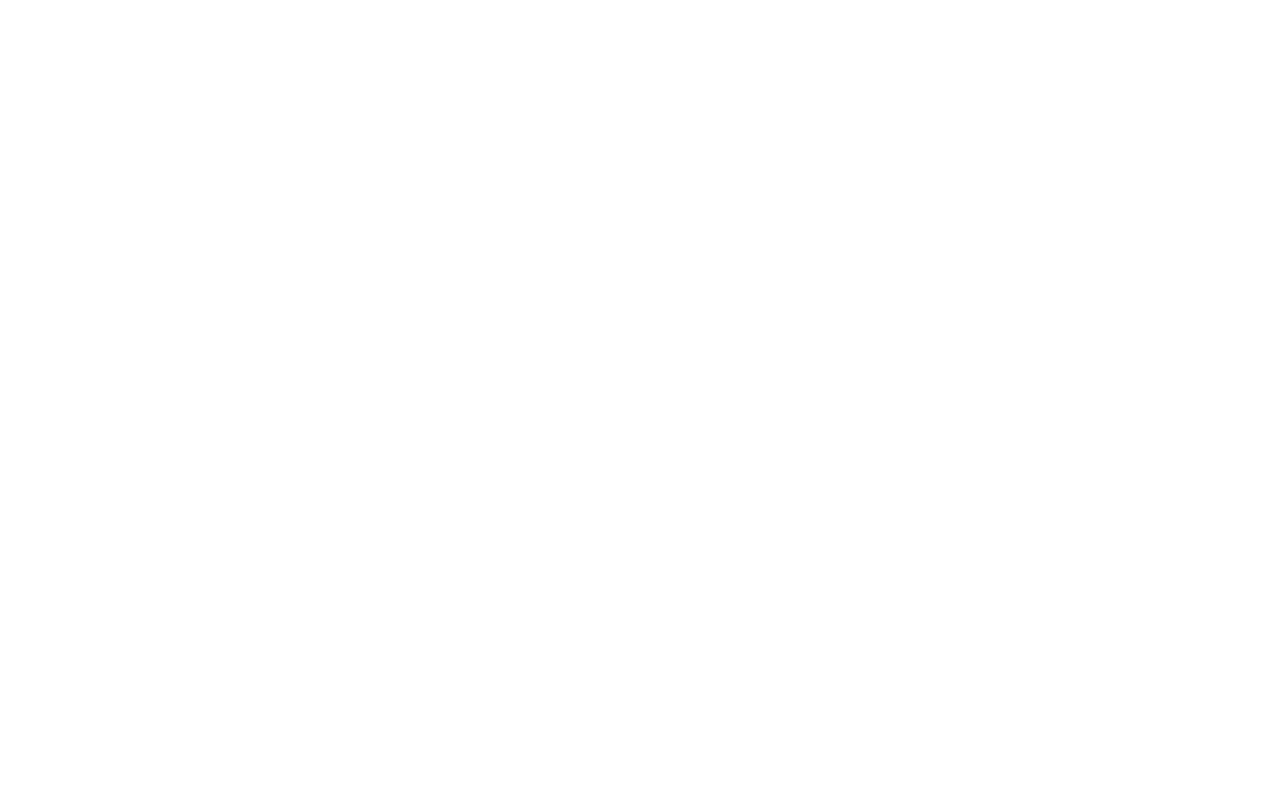
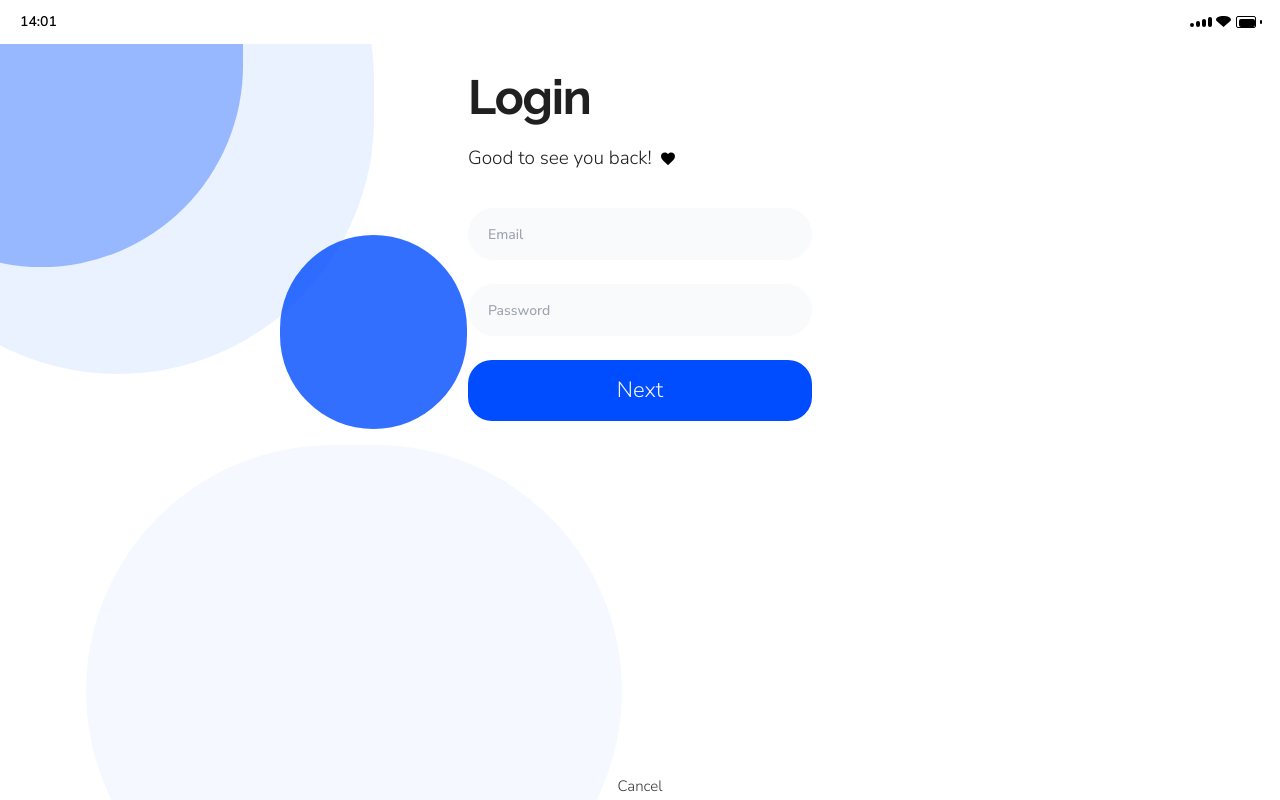
Before and after one commit to ubuntutester202/wechat-shop, a React (Vite) app: page /auth/login in a window 1280 px wide. Before the commit this address had no page. Built offline with nearby package versions, Linux system fonts and the light colour scheme.

Commit message:
feat: 完成用户登录页面的设计与实现，更新路由配置，优化用户注册页面的跳转逻辑，增强文档内容以包含新页面的详细解析。

```diff
--- a/src/App.tsx
+++ b/src/App.tsx
@@ -2,6 +2,7 @@ import React from "react";
 import { Routes, Route } from "react-router-dom";
 import WelcomePage from "./pages/onboarding/WelcomePage";
 import CreateAccountPage from "./pages/auth/CreateAccountPage";
+import LoginPage from "./pages/auth/LoginPage";
 
 function App() {
   return (
@@ -10,6 +11,7 @@ function App() {
         <Route path="/" element={<WelcomePage />} />
         <Route path="/welcome" element={<WelcomePage />} />
         <Route path="/auth/register" element={<CreateAccountPage />} />
+        <Route path="/auth/login" element={<LoginPage />} />
       </Routes>
     </div>
   );
--- a/src/pages/auth/CreateAccountPage.tsx
+++ b/src/pages/auth/CreateAccountPage.tsx
@@ -17,9 +17,6 @@ const CreateAccountPage: React.FC = () => {
     phoneNumber: "",
   });
 
-  // 密码可见性状态
-  const [showPassword, setShowPassword] = useState(false);
-
   // 头像上传状态
   const [avatar, setAvatar] = useState<string | null>(null);
 
@@ -34,11 +31,6 @@ const CreateAccountPage: React.FC = () => {
       ...prev,
       [field]: value,
     }));
-  };
-
-  // 处理密码可见性切换
-  const togglePasswordVisibility = () => {
-    setShowPassword(!showPassword);
   };
 
   // 处理头像上传
@@ -57,8 +49,8 @@ const CreateAccountPage: React.FC = () => {
   const handleDone = () => {
     // 这里可以添加表单验证和提交逻辑
     console.log("Form submitted:", formData);
-    // 跳转到下一页面（例如：主页或邮箱验证页）
-    navigate("/shop");
+    // 跳转到登录页面
+    navigate("/auth/login");
   };
 
   return (
@@ -148,42 +140,13 @@ const CreateAccountPage: React.FC = () => {
           {/* Password输入框 */}
           <div className="w-full relative">
             <input
-              type={showPassword ? "text" : "password"}
+              type="password"
               placeholder="Password"
               value={formData.password}
               onChange={(e) => handleInputChange("password", e.target.value)}
-              className="w-full h-[52px] px-5 py-4 pr-12 bg-gray-50 rounded-[59px] border-none outline-none font-medium text-sm placeholder-gray-400 focus:bg-gray-100 transition-colors"
+              className="w-full h-[52px] px-5 py-4 bg-gray-50 rounded-[59px] border-none outline-none font-medium text-sm placeholder-gray-400 focus:bg-gray-100 transition-colors"
               aria-label="密码"
             />
-            <button
-              type="button"
-              onClick={togglePasswordVisibility}
-              className="absolute right-5 top-1/2 transform -translate-y-1/2 w-4 h-4"
-              aria-label={showPassword ? "隐藏密码" : "显示密码"}
-            >
-              {/* 眼睛图标 */}
-              <svg
-                width="16"
-                height="16"
-                viewBox="0 0 16 16"
-                fill="none"
-                xmlns="http://www.w3.org/2000/svg"
-              >
-                {showPassword ? (
-                  <g stroke="#1F1F1F" strokeWidth="1">
-                    <path d="M9.88 9.88a3 3 0 01-4.24-4.24" />
-                    <path d="M6.06 6.06L4.4 4.4m7.2 7.2l1.66 1.66m-11.72 0L3.2 11.6M8 5.2c2.76 0 5.2 1.64 6.4 2.8-1.2 1.16-3.64 2.8-6.4 2.8" />
-                    <path d="M2.4 8c1.2-1.16 3.64-2.8 6.4-2.8" />
-                    <path d="M2.4 2.4l11.2 11.2" />
-                  </g>
-                ) : (
-                  <g stroke="#1F1F1F" strokeWidth="1">
-                    <path d="M8 3.2c2.76 0 5.2 1.64 6.4 2.8C13.2 7.16 10.76 8.8 8 8.8S2.8 7.16 1.6 6C2.8 4.84 5.24 3.2 8 3.2z" />
-                    <circle cx="8" cy="6" r="1.6" />
-                  </g>
-                )}
-              </svg>
-            </button>
           </div>
 
           {/* Phone Number输入框 */}
--- /dev/null
+++ b/src/pages/auth/LoginPage.tsx
@@ -0,0 +1,150 @@
+import React, { useState } from "react";
+import { useNavigate } from "react-router-dom";
+import StatusBar from "../../components/common/StatusBar";
+
+/**
+ * 登录页面组件 - 对应Figma设计稿："03 Login"页面
+ * 用户登录界面，包含邮箱输入和登录按钮
+ */
+const LoginPage: React.FC = () => {
+  const navigate = useNavigate();
+
+  // 表单状态管理
+  const [email, setEmail] = useState("");
+  const [password, setPassword] = useState("");
+
+  // 处理取消按钮点击 - 返回创建账户页面
+  const handleCancel = () => {
+    navigate("/auth/register");
+  };
+
+  // 处理邮箱输入变化
+  const handleEmailChange = (e: React.ChangeEvent<HTMLInputElement>) => {
+    setEmail(e.target.value);
+  };
+
+  // 处理密码输入变化
+  const handlePasswordChange = (e: React.ChangeEvent<HTMLInputElement>) => {
+    setPassword(e.target.value);
+  };
+
+  // 处理Next按钮点击
+  const handleNext = () => {
+    // 这里可以添加登录验证逻辑
+    console.log("Login attempt with:", { email, password });
+    // TODO: 实现登录逻辑，成功后跳转到主页面
+    navigate("/shop");
+  };
+
+  return (
+    <div className="min-h-screen bg-background-primary relative overflow-hidden">
+      {/* 装饰背景气泡 - 按照Figma设计稿的气泡位置和颜色 */}
+      <div className="absolute -top-44 -left-40 w-[782px] h-[1113px] pointer-events-none">
+        {/* bubble 01 - 蓝色气泡 */}
+        <div className="absolute top-0 left-0 w-[403px] h-[443px] bg-primary rounded-full opacity-80"></div>
+
+        {/* bubble 02 - 浅蓝色气泡 */}
+        <div className="absolute top-0 left-[22px] w-[512px] h-[550px] bg-blue-100 rounded-full opacity-60"></div>
+
+        {/* bubble 03 - 小蓝色气泡 */}
+        <div className="absolute top-[411px] left-[440px] w-[187px] h-[194px] bg-primary rounded-full opacity-80"></div>
+
+        {/* bubble 04 - 浅色气泡 */}
+        <div className="absolute top-[621px] left-[246px] w-[536px] h-[492px] bg-blue-50 rounded-full opacity-60"></div>
+      </div>
+
+      {/* 状态栏 */}
+      <StatusBar />
+
+      {/* 主要内容区域 */}
+      <div className="container-mobile min-h-screen flex flex-col pt-20 pb-8 safe-area-top safe-area-bottom relative z-10">
+        {/* 顶部指示器条 */}
+        <div className="flex justify-start mb-16">
+          <div className="w-[134px] h-[5px] bg-black rounded-full opacity-30"></div>
+        </div>
+
+        {/* 主标题区域 */}
+        <div className="mb-8">
+          <h1 className="font-raleway font-bold text-5xl leading-[1.17] tracking-tight text-text-primary mb-4">
+            Login
+          </h1>
+
+          {/* 副标题和心形图标 */}
+          <div className="flex items-center gap-2">
+            <p className="font-nunito font-light text-[19px] leading-[1.84] text-text-primary">
+              Good to see you back!
+            </p>
+            {/* 心形图标 */}
+            <div className="w-4 h-4">
+              <svg
+                width="16"
+                height="15"
+                viewBox="0 0 16 15"
+                fill="none"
+                xmlns="http://www.w3.org/2000/svg"
+              >
+                <path
+                  d="M8.2 14.3L7.05 13.27C3.4 10.04 1 7.89 1 5.3C1 3.15 2.69 1.5 4.9 1.5C6.13 1.5 7.31 2.09 8 3.01C8.69 2.09 9.87 1.5 11.1 1.5C13.31 1.5 15 3.15 15 5.3C15 7.89 12.6 10.04 8.95 13.27L8.2 14.3Z"
+                  fill="#000000"
+                />
+              </svg>
+            </div>
+          </div>
+        </div>
+
+        {/* 表单区域 */}
+        <div className="mb-8 flex-1">
+          <div className="space-y-6">
+            {/* Email输入框 */}
+            <div className="w-full">
+              <input
+                type="email"
+                placeholder="Email"
+                value={email}
+                onChange={handleEmailChange}
+                className="w-full h-[52px] px-5 py-4 bg-gray-50 rounded-[59px] border-none outline-none font-medium text-sm placeholder-gray-400 focus:bg-gray-100 transition-colors"
+                aria-label="邮箱地址"
+              />
+            </div>
+
+            {/* Password输入框 */}
+            <div className="w-full relative">
+              <input
+                type="password"
+                placeholder="Password"
+                value={password}
+                onChange={handlePasswordChange}
+                className="w-full h-[52px] px-5 py-4 bg-gray-50 rounded-[59px] border-none outline-none font-medium text-sm placeholder-gray-400 focus:bg-gray-100 transition-colors"
+                aria-label="密码"
+              />
+            </div>
+          </div>
+
+          {/* Next按钮 */}
+          <div className="w-full mt-6">
+            <button
+              onClick={handleNext}
+              className="w-full h-[61px] bg-primary text-gray-100 rounded-2xl font-nunito font-light text-[22px] leading-[1.41] hover:bg-primary-600 transition-colors active:bg-primary-700"
+              aria-label="下一步登录"
+            >
+              Next
+            </button>
+          </div>
+        </div>
+
+        {/* 底部Cancel按钮 */}
+        <div className="flex justify-center">
+          <button
+            onClick={handleCancel}
+            className="font-nunito font-light text-[15px] leading-[1.73] text-text-primary opacity-90 hover:opacity-100 transition-opacity"
+            aria-label="取消登录"
+          >
+            Cancel
+          </button>
+        </div>
+      </div>
+    </div>
+  );
+};
+
+export default LoginPage;
```
Also changed, not shown: 3 other files (tests, documents, lock files or other folders).
